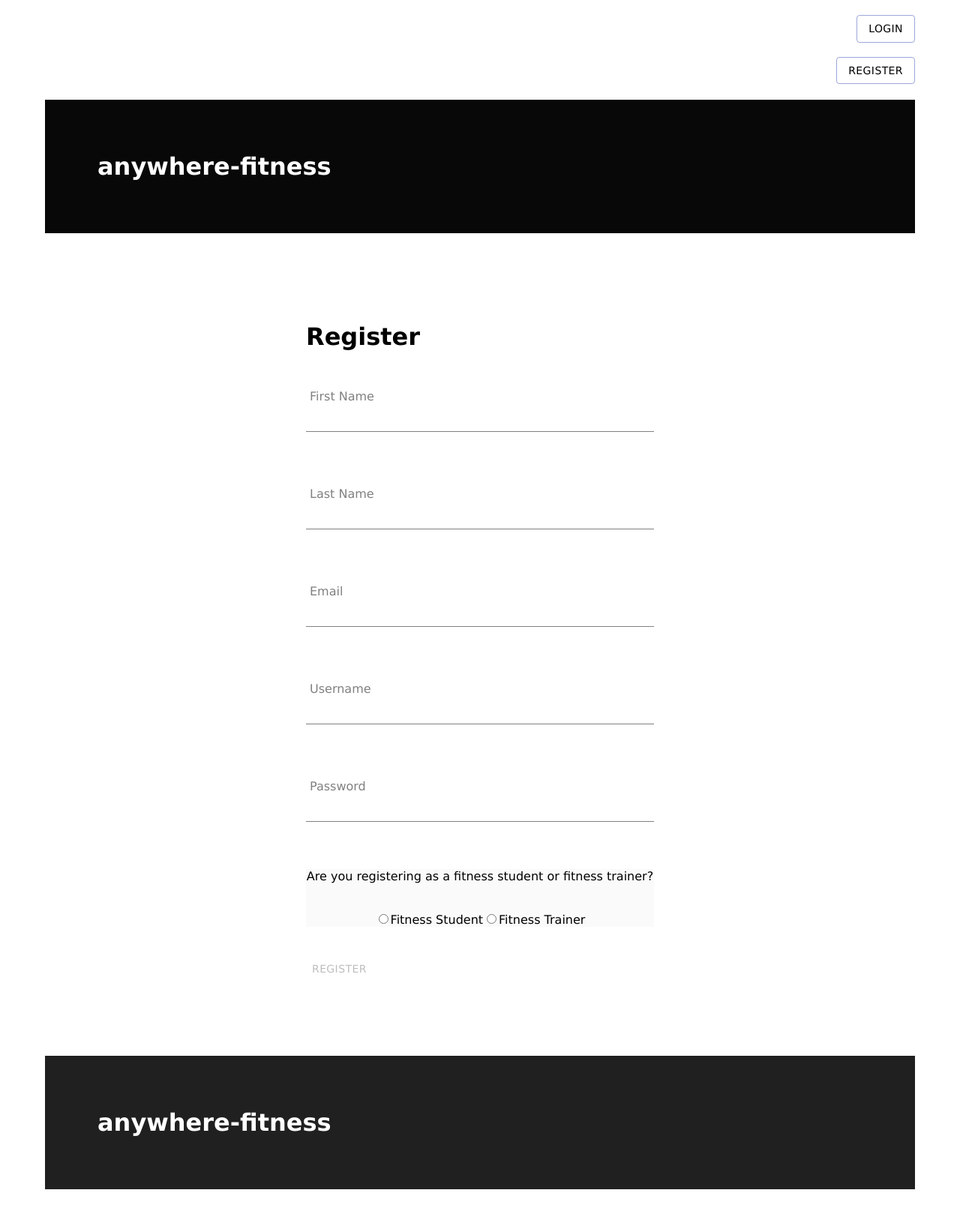
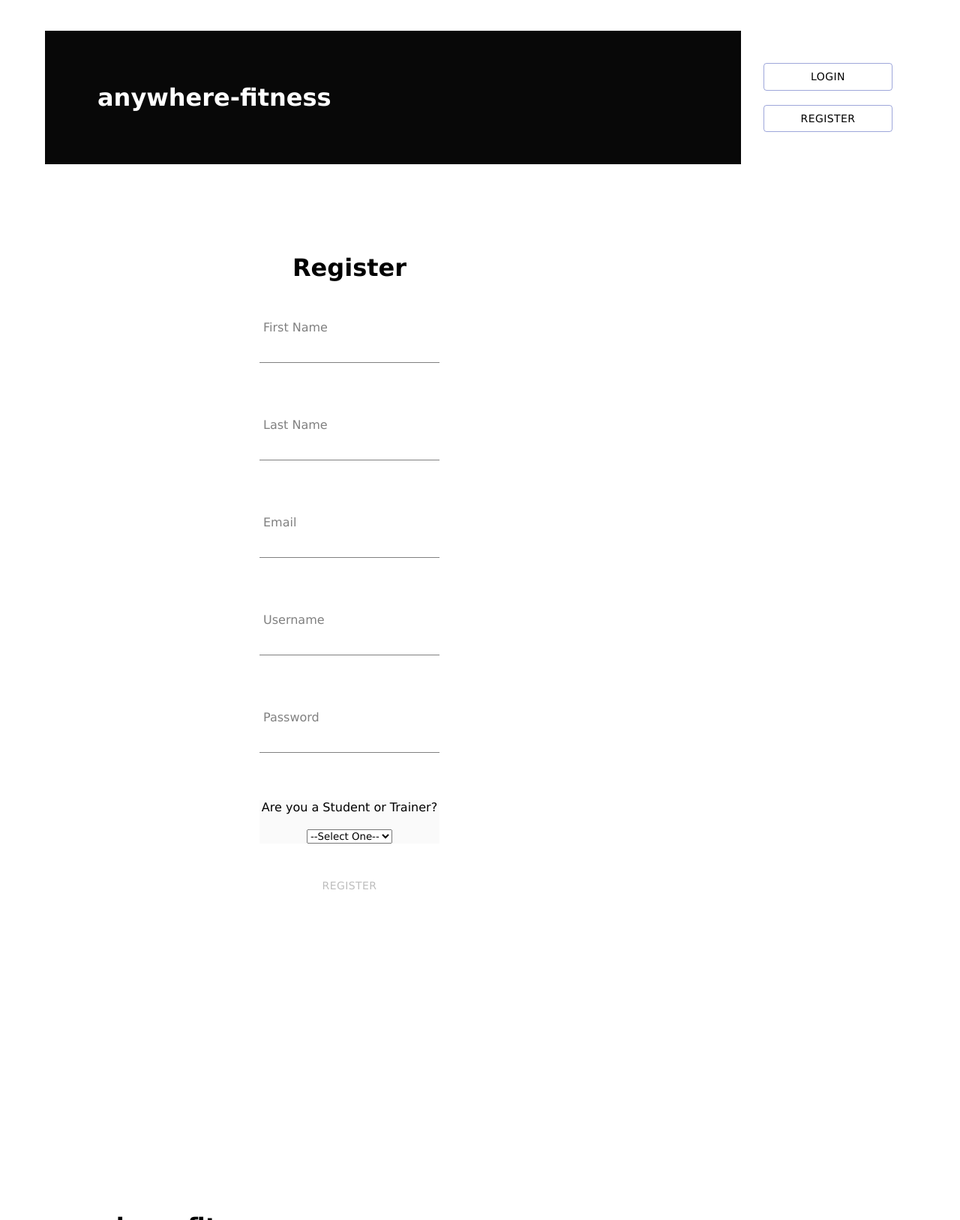
Before and after one commit to ChristopherHarwell/Anywhere-Fitness-Front-End, a React (Create React App) app: page /register in a window 1280 px wide. Shown: the whole page at 75% size. Built offline with nearby package versions, Linux system fonts and the light colour scheme.

Commit message:
worked on styles

```diff
--- a/src/App.js
+++ b/src/App.js
@@ -3,7 +3,6 @@ import { connect } from "react-redux";
 import { getWorkout, putWorkout } from "./state/actions/index.js";
 import Workouts from "./components/workout-form/Workouts.js";
 import "./App.css";
-import Footer from "./components/footer/footer";
 import PrivateRoute from "./utils/PrivateRoute.js";
 import Header from "./components/header/header";
 import { Route, useHistory} from "react-router-dom";
@@ -12,7 +11,7 @@ import Login from "./components/login/login";
 import Register from "./components/register/register";
 import WorkoutClasses from "./components/classes/Workout-Classes.js";
 import { Button } from "@material-ui/core";
-
+import Footer from "./components/footer/footer"
 function App(props) {
   const { push } = useHistory();
 
@@ -55,7 +54,7 @@ function App(props) {
       <br />
       <br />
       <br />
-      <Footer />
+    <Footer/>
     </div>
   );
 }
--- a/src/components/footer/footer-styles.scss
+++ b/src/components/footer/footer-styles.scss
@@ -1,14 +1,4 @@
-.footer-title {
-    text-align: start;
-    padding: 70px;
-    color: white;
-    background-color: rgba(8,8,8, 0.9);
-}
-
-.nav-buttons {
-    display: flex;
-    justify-content: center;
-    align-items: center;
-    flex-direction: column;
+.footer {
+    position: fixed;
 
 }
--- a/src/components/footer/footer.jsx
+++ b/src/components/footer/footer.jsx
@@ -4,10 +4,11 @@ import "./footer-styles.scss";
 
 function Footer() {
   return (
-    <div>
- <h1 className="footer-title">anywhere-fitness</h1>
+    <div className="footer">
 
-
+ <h1 className="footer-title">
+ anywhere-fitness
+ </h1>
 
 
     </div>
--- a/src/components/header/header-styles.scss
+++ b/src/components/header/header-styles.scss
@@ -1,11 +1,24 @@
+.header {
+    display: flex;
+    flex-direction: row-reverse;
+    flex-wrap: wrap;
+}
+
 .header-title {
     text-align: start;
     padding: 70px;
     color: white;
     background-color: rgb(8,8,8);
+    display: flex;
+    flex-wrap: wrap;
+    width: 80%;
 }
 
 .nav-buttons {
     display: flex;
-    align-items: flex-end;
+    flex-wrap: wrap;
+    justify-content: center;
+    flex-direction: column;
+    padding: 30px;
+    width: 20%;
 }
--- a/src/components/header/header.jsx
+++ b/src/components/header/header.jsx
@@ -6,11 +6,10 @@ import "./header-styles.scss";
 
 function Header() {
   return (
-    <div >
+    <div className="header">
 
 
     <div className="nav-buttons">
-
           <Button
           variant="outlined"
           color="primary"
@@ -27,7 +26,6 @@ function Header() {
           <Button variant="outlined" color="primary">
             <Link className="nav-button" to="/Register">Register</Link>
           </Button>
-
     </div>
 
           <h1 className="header-title">
--- a/src/components/register/register.jsx
+++ b/src/components/register/register.jsx
@@ -18,7 +18,7 @@ function Register() {
    email: "",
    username: "",
    password: "",
-   role_id: false
+   role_id: null
   });
   const [errors, setErrors] = useState({
     first_name: "",
@@ -26,7 +26,7 @@ function Register() {
    email: "",
    username: "",
    password: "",
-   role_id: false
+   role_id: null
   });
 
   useEffect(() => {
@@ -155,27 +155,21 @@ function Register() {
 
 
         <div className="reg-instructor">
-        <div >
-        Are you registering as a fitness student or fitness trainer?
+        Are you a Student or Trainer?
+        <br/>
+        <br/>
+              <select
+              name="role_id"
+              value={formState.role_id}
+              onChange={inputChange}
+              >
+                <option>--Select One--</option>
+                <option value="1">Student</option>
+                <option value="2">Trainer</option>
+              </select>
         </div>
-            <br/>
-            <br/>
-        <div className="reg-instructor-radio">
-        <div className="radio">
-          <label>
-            <input type="radio" value="student"/>
-            Fitness Student
-          </label>
-        </div>
-        <br/>
-        <div className="radio">
-          <label>
-            <input type="radio" value="trainer" />
-            Fitness Trainer
-          </label>
-        </div>
-          </div>
-          </div>
+
+
             <br/>
             <br/>
 
--- a/src/components/register/register.styles.scss
+++ b/src/components/register/register.styles.scss
@@ -4,8 +4,13 @@
 }
 
 .sign-up {
-    width: 40%;
-    margin: 0 auto;
+    width: 70%;
+    display: flex;
+    flex-direction: column;
+    justify-content: center;
+    align-items: center;
+    text-align: center;
+    margin-bottom: 20rem;
 }
 
 .sign-up-form {
@@ -19,9 +24,3 @@
   text-align: center;
   background-color: rgba(238,238,238, .3);
 }
-
-.reg-instructor-radio {
-    display: flex;
-    flex-direction: row;
-    justify-content: center;
-}
```
